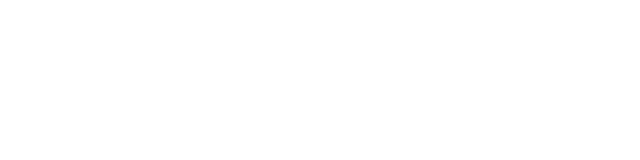
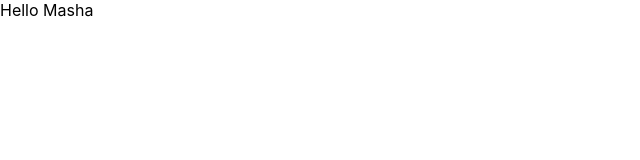
Before and after one commit to MariiaUdovytska/React-Solar, a React (Create React App) app in the folder react-solar/: page / in a window 1280 px wide. Shown: the top 160 px of the page, without its empty margins (0-640 px from the left). Built offline with nearby package versions, Linux system fonts and the light colour scheme.

Commit message:
add font

```diff
--- a/react-solar/src/App.js
+++ b/react-solar/src/App.js
@@ -4,6 +4,7 @@
 function App() {
 	return (
 		<div className="App">
+			<div className="hallo">Hello Masha</div>
 		</div>
 	);
 }
--- a/react-solar/src/css/index.css
+++ b/react-solar/src/css/index.css
@@ -2,13 +2,11 @@
 
 body {
   margin: 0;
-  font-family: -apple-system, BlinkMacSystemFont, 'Segoe UI', 'Roboto', 'Oxygen',
-    'Ubuntu', 'Cantarell', 'Fira Sans', 'Droid Sans', 'Helvetica Neue',
-    sans-serif;
+  font-family: -apple-system, BlinkMacSystemFont, 'Noto Sans', sans-serif;
   -webkit-font-smoothing: antialiased;
   -moz-osx-font-smoothing: grayscale;
 }
 
 code {
-  font-family: "Noto+Sans";
+	font-family: 'Noto Sans', sans-serif;
 }
```
